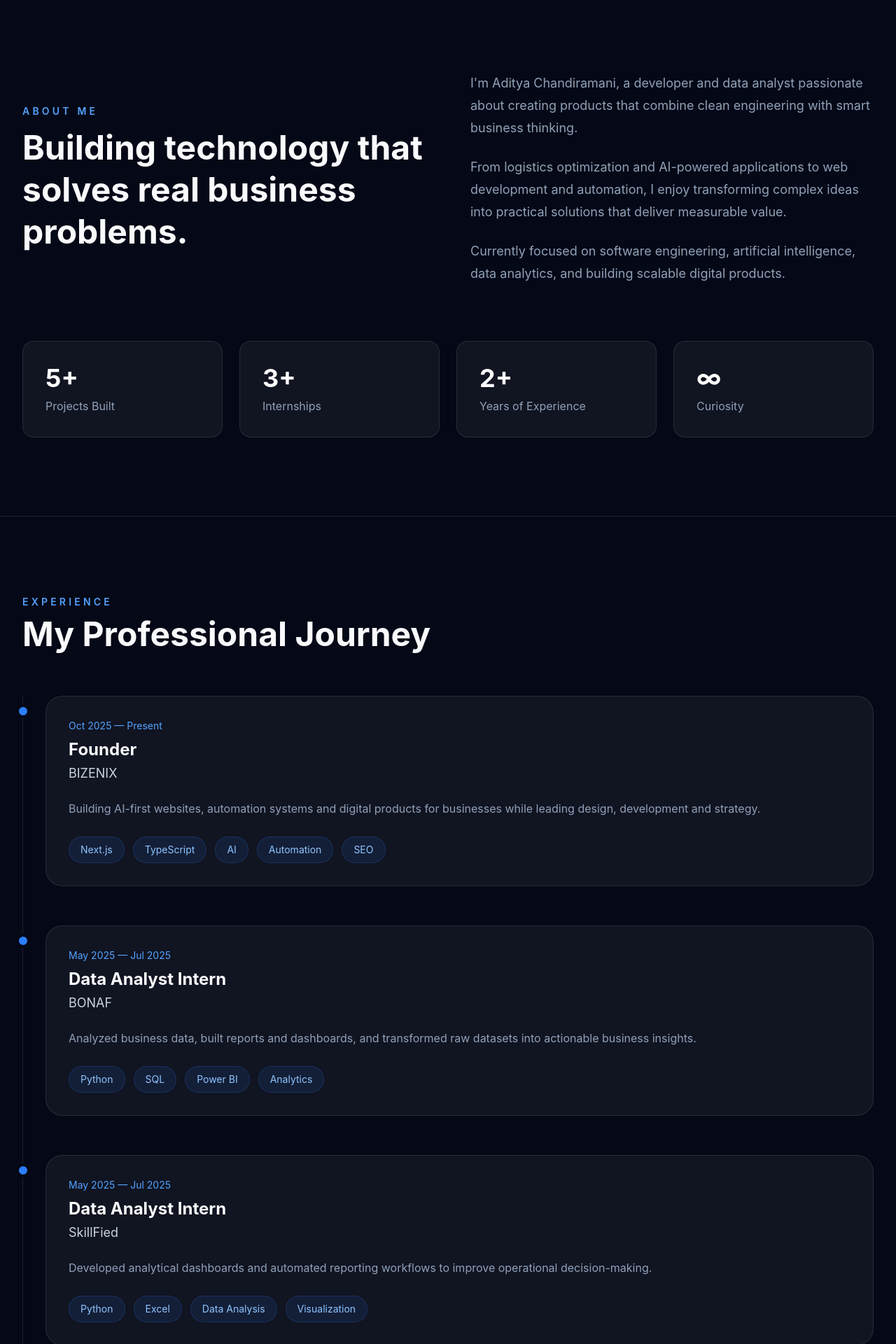
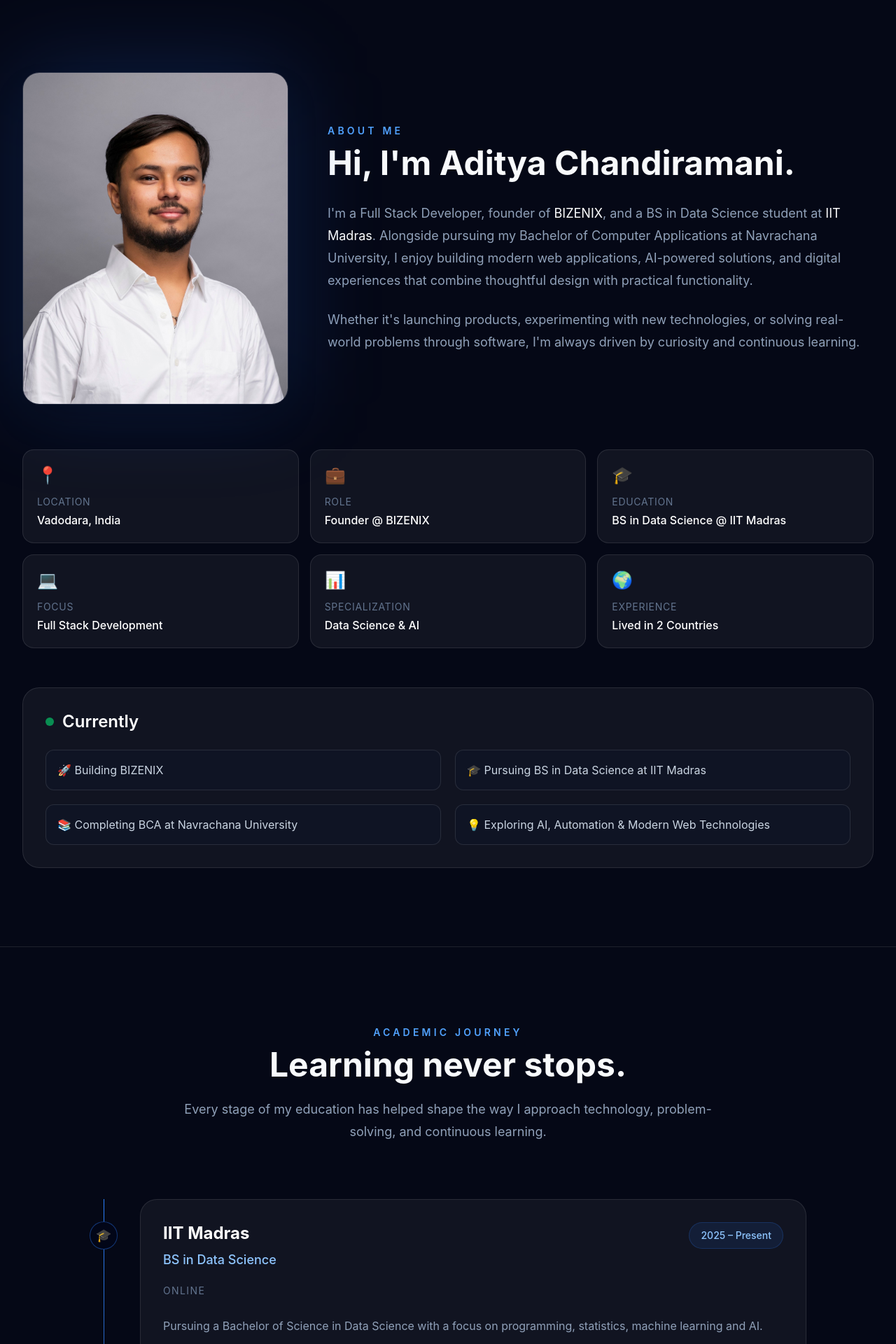
Before and after one commit to aditya-v-1312/ADITYA, a Next.js app: page /en in a window 1280 px wide. Shown: the part 880-2800 px from the top of the page at 70% size. Built offline with nearby package versions, Linux system fonts and the light colour scheme.

Commit message:
Updated ui/ux

```diff
--- a/src/app/[locale]/page.tsx
+++ b/src/app/[locale]/page.tsx
@@ -1,5 +1,6 @@
 import Hero from "@/components/hero/Hero";
 import About from "@/components/about/About";
+import Education from "@/components/education/Education";
 import Experience from "@/components/experience/Experience";
 import Projects from "@/components/projects/Projects";
 import Skills from "@/components/skills/Skills";
@@ -11,6 +12,7 @@ export default function HomePage() {
     <>
       <Hero />
       <About />
+      <Education />
       <Experience />
       <Projects />
       <Skills />
--- a/src/components/about/About.tsx
+++ b/src/components/about/About.tsx
@@ -1,69 +1,127 @@
+import Image from "next/image";
 import Container from "@/components/ui/Container";
+
+const facts = [
+  {
+    icon: "📍",
+    title: "Location",
+    value: "Vadodara, India",
+  },
+  {
+    icon: "💼",
+    title: "Role",
+    value: "Founder @ BIZENIX",
+  },
+  {
+    icon: "🎓",
+    title: "Education",
+    value: "BS in Data Science @ IIT Madras",
+  },
+  {
+    icon: "💻",
+    title: "Focus",
+    value: "Full Stack Development",
+  },
+  {
+    icon: "📊",
+    title: "Specialization",
+    value: "Data Science & AI",
+  },
+  {
+    icon: "🌍",
+    title: "Experience",
+    value: "Lived in 2 Countries",
+  },
+];
+
+const current = [
+  "🚀 Building BIZENIX",
+  "🎓 Pursuing BS in Data Science at IIT Madras",
+  "📚 Completing BCA at Navrachana University",
+  "💡 Exploring AI, Automation & Modern Web Technologies",
+];
 
 export default function About() {
   return (
     <section id="about" className="border-t border-white/10 py-28">
       <Container>
-        <div className="grid gap-16 lg:grid-cols-2 lg:items-center">
+        <div className="grid gap-14 lg:grid-cols-[380px_1fr] lg:items-center">
+          <div className="relative mx-auto w-full max-w-sm">
+            <div className="absolute inset-0 rounded-3xl bg-blue-500/20 blur-3xl" />
+
+            <Image
+              src="/images/profile.jpg"
+              alt="Aditya Chandiramani"
+              width={500}
+              height={650}
+              className="relative aspect-[4/5] rounded-3xl border border-white/10 object-cover shadow-2xl transition duration-500 hover:scale-[1.02]"
+            />
+          </div>
+
           <div>
             <p className="mb-3 text-sm font-semibold uppercase tracking-[0.3em] text-blue-400">
               About Me
             </p>
 
-            <h2 className="text-4xl font-bold leading-tight md:text-5xl">
-              Building technology that solves real business problems.
+            <h2 className="text-4xl font-bold md:text-5xl">
+              Hi, I'm Aditya Chandiramani.
             </h2>
-          </div>
 
-          <div className="space-y-6 text-lg leading-8 text-slate-400">
-            <p>
-              I'm Aditya Chandiramani, a developer and data analyst passionate
-              about creating products that combine clean engineering with smart
-              business thinking.
-            </p>
+            <div className="mt-8 space-y-6 text-lg leading-8 text-slate-400">
+              <p>
+                I'm a Full Stack Developer, founder of{" "}
+                <span className="text-white">BIZENIX</span>, and a BS in Data
+                Science student at{" "}
+                <span className="text-white">IIT Madras</span>. Alongside
+                pursuing my Bachelor of Computer Applications at Navrachana
+                University, I enjoy building modern web applications, AI-powered
+                solutions, and digital experiences that combine thoughtful
+                design with practical functionality.
+              </p>
 
-            <p>
-              From logistics optimization and AI-powered applications to web
-              development and automation, I enjoy transforming complex ideas
-              into practical solutions that deliver measurable value.
-            </p>
-
-            <p>
-              Currently focused on software engineering, artificial
-              intelligence, data analytics, and building scalable digital
-              products.
-            </p>
+              <p>
+                Whether it's launching products, experimenting with new
+                technologies, or solving real-world problems through software,
+                I'm always driven by curiosity and continuous learning.
+              </p>
+            </div>
           </div>
         </div>
 
-        <div className="mt-20 grid gap-6 md:grid-cols-2 xl:grid-cols-4">
-          {[
-            {
-              number: "5+",
-              label: "Projects Built",
-            },
-            {
-              number: "3+",
-              label: "Internships",
-            },
-            {
-              number: "2+",
-              label: "Years of Experience",
-            },
-            {
-              number: "∞",
-              label: "Curiosity",
-            },
-          ].map((item) => (
+        <div className="mt-16 grid gap-4 md:grid-cols-2 xl:grid-cols-3">
+          {facts.map((fact) => (
             <div
-              key={item.label}
-              className="rounded-2xl border border-white/10 bg-white/5 p-8 transition duration-300 hover:-translate-y-1 hover:border-blue-500/40"
+              key={fact.title}
+              className="rounded-2xl border border-white/10 bg-white/5 p-5 transition hover:border-blue-500/40 hover:bg-white/[0.07]"
             >
-              <h3 className="text-4xl font-bold text-white">{item.number}</h3>
+              <p className="text-2xl">{fact.icon}</p>
 
-              <p className="mt-2 text-slate-400">{item.label}</p>
+              <p className="mt-3 text-sm uppercase tracking-wider text-slate-500">
+                {fact.title}
+              </p>
+
+              <p className="mt-1 font-medium text-white">{fact.value}</p>
             </div>
           ))}
+        </div>
+
+        <div className="mt-14 rounded-3xl border border-white/10 bg-white/5 p-8">
+          <div className="mb-6 flex items-center gap-3">
+            <div className="h-3 w-3 animate-pulse rounded-full bg-green-400" />
+
+            <h3 className="text-2xl font-semibold text-white">Currently</h3>
+          </div>
+
+          <div className="grid gap-5 md:grid-cols-2">
+            {current.map((item) => (
+              <div
+                key={item}
+                className="rounded-xl border border-white/10 bg-slate-900/40 p-4 text-slate-300"
+              >
+                {item}
+              </div>
+            ))}
+          </div>
         </div>
       </Container>
     </section>
--- /dev/null
+++ b/src/components/education/Education.tsx
@@ -0,0 +1,85 @@
+import Container from "@/components/ui/Container";
+import { education } from "@/data/education";
+
+export default function Education() {
+  return (
+    <section id="education" className="border-t border-white/10 py-28">
+      <Container>
+        {/* Heading */}
+        <div className="mx-auto mb-20 max-w-3xl text-center">
+          <p className="mb-3 text-sm font-semibold uppercase tracking-[0.3em] text-blue-400">
+            Academic Journey
+          </p>
+
+          <h2 className="text-4xl font-bold md:text-5xl">
+            Learning never stops.
+          </h2>
+
+          <p className="mt-6 text-lg leading-8 text-slate-400">
+            Every stage of my education has helped shape the way I approach
+            technology, problem-solving, and continuous learning.
+          </p>
+        </div>
+
+        {/* Timeline */}
+        <div className="relative mx-auto max-w-5xl">
+          {/* Vertical Line */}
+          <div className="absolute left-5 top-0 hidden h-full w-px bg-gradient-to-b from-blue-500 via-blue-400/40 to-transparent md:block" />
+
+          <div className="space-y-10">
+            {education.map((item, index) => (
+              <div key={item.school} className="group relative flex gap-8">
+                {/* Timeline Dot */}
+                <div className="relative z-10 hidden md:flex">
+                  <div className="mt-8 flex h-10 w-10 items-center justify-center rounded-full border border-blue-500/40 bg-slate-950 text-lg transition duration-300 group-hover:scale-110 group-hover:border-blue-400">
+                    🎓
+                  </div>
+                </div>
+
+                {/* Card */}
+                <div className="flex-1 rounded-3xl border border-white/10 bg-white/5 p-8 transition duration-300 hover:-translate-y-1 hover:border-blue-500/40 hover:bg-white/[0.07]">
+                  <div className="flex flex-col gap-3 md:flex-row md:items-start md:justify-between">
+                    <div>
+                      <h3 className="text-2xl font-bold text-white">
+                        {item.school}
+                      </h3>
+
+                      <p className="mt-2 text-lg font-medium text-blue-300">
+                        {item.degree}
+                      </p>
+                    </div>
+
+                    <div className="rounded-full border border-blue-500/20 bg-blue-500/10 px-4 py-2 text-sm font-medium text-blue-300">
+                      {item.duration}
+                    </div>
+                  </div>
+
+                  <p className="mt-5 text-sm uppercase tracking-widest text-slate-500">
+                    {item.location}
+                  </p>
+
+                  <p className="mt-6 leading-8 text-slate-400">
+                    {item.description}
+                  </p>
+
+                  {item.highlights && item.highlights.length > 0 && (
+                    <div className="mt-6 flex flex-wrap gap-3">
+                      {item.highlights.map((highlight) => (
+                        <span
+                          key={highlight}
+                          className="rounded-full border border-white/10 bg-slate-900/60 px-4 py-2 text-sm text-slate-300"
+                        >
+                          {highlight}
+                        </span>
+                      ))}
+                    </div>
+                  )}
+                </div>
+              </div>
+            ))}
+          </div>
+        </div>
+      </Container>
+    </section>
+  );
+}
--- a/src/components/experience/Experience.tsx
+++ b/src/components/experience/Experience.tsx
@@ -1,42 +1,95 @@
+"use client";
+
+import { useState } from "react";
+import { motion, AnimatePresence } from "framer-motion";
 import Container from "@/components/ui/Container";
 import { experiences } from "@/data/experience";
 
 export default function Experience() {
+  const [active, setActive] = useState(0);
+
   return (
     <section id="experience" className="border-t border-white/10 py-28">
       <Container>
-        <div className="mb-16">
+        <div className="mx-auto mb-20 max-w-3xl text-center">
           <p className="mb-3 text-sm font-semibold uppercase tracking-[0.3em] text-blue-400">
             Experience
           </p>
 
           <h2 className="text-4xl font-bold md:text-5xl">
-            My Professional Journey
+            Building through every opportunity.
           </h2>
+
+          <p className="mt-6 text-lg text-slate-400">
+            From internships to entrepreneurship, every role has shaped my
+            technical and business perspective.
+          </p>
         </div>
 
-        <div className="relative border-l border-white/10 pl-8">
+        {/* Desktop Timeline */}
+        <div className="hidden md:block">
+          <div className="relative mb-16">
+            <div className="absolute top-5 left-0 h-[2px] w-full bg-white/10" />
+
+            <div className="relative flex justify-between">
               {experiences.map((exp, index) => (
-            <div
-              key={exp.company + index}
-              className="group relative mb-14 last:mb-0"
+                <button
+                  key={exp.company}
+                  onClick={() => setActive(index)}
+                  className="flex flex-col items-center"
                 >
-              {/* Timeline Dot */}
-              <div className="absolute -left-[42px] top-3 h-5 w-5 rounded-full border-4 border-[#050816] bg-blue-500 transition-all duration-300 group-hover:scale-125 group-hover:bg-cyan-400" />
+                  <motion.div
+                    animate={{
+                      scale: active === index ? 1.2 : 1,
+                    }}
+                    className={`z-10 flex h-10 w-10 items-center justify-center rounded-full border transition-all duration-300 ${
+                      active === index
+                        ? "border-blue-400 bg-blue-500 shadow-lg shadow-blue-500/40"
+                        : "border-white/20 bg-slate-900"
+                    }`}
+                  />
 
-              <div className="rounded-3xl border border-white/10 bg-white/5 p-8 transition-all duration-300 hover:-translate-y-1 hover:border-blue-500/40 hover:bg-white/10">
-                <p className="text-sm text-blue-400">{exp.period}</p>
+                  <span
+                    className={`mt-4 text-sm font-semibold ${
+                      active === index ? "text-white" : "text-slate-500"
+                    }`}
+                  >
+                    {exp.company}
+                  </span>
 
-                <h3 className="mt-2 text-2xl font-bold">{exp.role}</h3>
+                  <span className="mt-1 text-xs text-slate-500">
+                    {exp.period}
+                  </span>
+                </button>
+              ))}
+            </div>
+          </div>
 
-                <p className="mt-1 text-lg text-slate-300">{exp.company}</p>
+          <AnimatePresence mode="wait">
+            <motion.div
+              key={active}
+              initial={{ opacity: 0, y: 25 }}
+              animate={{ opacity: 1, y: 0 }}
+              exit={{ opacity: 0, y: -25 }}
+              transition={{ duration: 0.35 }}
+              className="rounded-3xl border border-white/10 bg-white/5 p-10"
+            >
+              <p className="text-blue-400">{experiences[active].period}</p>
 
-                <p className="mt-5 leading-8 text-slate-400">
-                  {exp.description}
+              <h3 className="mt-2 text-3xl font-bold text-white">
+                {experiences[active].role}
+              </h3>
+
+              <h4 className="mt-1 text-xl text-slate-300">
+                {experiences[active].company}
+              </h4>
+
+              <p className="mt-6 leading-8 text-slate-400">
+                {experiences[active].description}
               </p>
 
-                <div className="mt-6 flex flex-wrap gap-3">
-                  {exp.skills.map((skill) => (
+              <div className="mt-8 flex flex-wrap gap-3">
+                {experiences[active].skills.map((skill) => (
                   <span
                     key={skill}
                     className="rounded-full border border-blue-500/20 bg-blue-500/10 px-4 py-2 text-sm text-blue-300"
@@ -45,6 +98,34 @@ export default function Experience() {
                   </span>
                 ))}
               </div>
+            </motion.div>
+          </AnimatePresence>
+        </div>
+
+        {/* Mobile */}
+        <div className="space-y-6 md:hidden">
+          {experiences.map((exp) => (
+            <div
+              key={exp.company}
+              className="rounded-3xl border border-white/10 bg-white/5 p-6"
+            >
+              <p className="text-sm text-blue-400">{exp.period}</p>
+
+              <h3 className="mt-2 text-2xl font-bold text-white">{exp.role}</h3>
+
+              <h4 className="text-slate-300">{exp.company}</h4>
+
+              <p className="mt-4 text-slate-400">{exp.description}</p>
+
+              <div className="mt-5 flex flex-wrap gap-2">
+                {exp.skills.map((skill) => (
+                  <span
+                    key={skill}
+                    className="rounded-full border border-blue-500/20 bg-blue-500/10 px-3 py-1 text-sm text-blue-300"
+                  >
+                    {skill}
+                  </span>
+                ))}
               </div>
             </div>
           ))}
--- a/src/components/layout/Navbar.tsx
+++ b/src/components/layout/Navbar.tsx
@@ -4,10 +4,11 @@ import Link from "next/link";
 import Container from "@/components/ui/Container";
 
 const links = [
-  { name: "About", href: "#about" },
-  { name: "Experience", href: "#experience" },
-  { name: "Projects", href: "#projects" },
-  { name: "Contact", href: "#contact" },
+  { label: "Education", href: "#education" },
+  { label: "Experience", href: "#experience" },
+  { label: "Projects", href: "#projects" },
+  { label: "Skills", href: "#skills" },
+  { label: "Contact", href: "#contact" },
 ];
 
 export default function Navbar() {
@@ -27,11 +28,11 @@ export default function Navbar() {
         <nav className="hidden items-center gap-10 md:flex">
           {links.map((link) => (
             <a
-              key={link.name}
+              key={link.label}
               href={link.href}
               className="relative text-sm font-medium tracking-wide text-slate-300 transition duration-300 hover:text-white after:absolute after:-bottom-1 after:left-0 after:h-0.5 after:w-0 after:bg-blue-500 after:transition-all after:duration-300 hover:after:w-full"
             >
-              {link.name}
+              {link.label}
             </a>
           ))}
         </nav>
--- a/src/data/education.ts
+++ b/src/data/education.ts
@@ -0,0 +1,45 @@
+export const education = [
+  {
+    school: "IIT Madras",
+    degree: "BS in Data Science",
+    duration: "2025 – Present",
+    location: "Online",
+    description:
+      "Pursuing a Bachelor of Science in Data Science with a focus on programming, statistics, machine learning and AI.",
+    highlights: [
+      "Data Science",
+      "Machine Learning",
+      "Python",
+      "Statistics",
+      "AI",
+    ],
+  },
+  {
+    school: "Navrachana University",
+    degree: "Bachelor of Computer Applications",
+    duration: "2024 – Present",
+    location: "Vadodara, India",
+    description:
+      "Building a strong foundation in computer science, software engineering and web development.",
+    highlights: [
+      "Software Engineering",
+      "Web Development",
+      "Databases",
+      "Leadership",
+    ],
+  },
+  {
+    school: "Lycée Français Charlemagne",
+    degree: "French Baccalaureate (Science)",
+    duration: "2012 – 2023",
+    location: "Pointe-Noire, Republic of the Congo",
+    description:
+      "Completed the French Baccalaureate with Mathematics and Physics-Chemistry specializations.",
+    highlights: [
+      "76.1%",
+      "Mathematics",
+      "Physics & Chemistry",
+      "European Section",
+    ],
+  },
+];
--- a/src/data/experience.ts
+++ b/src/data/experience.ts
@@ -1,11 +1,42 @@
 export const experiences = [
   {
-    period: "Oct 2025 — Present",
-    company: "BIZENIX",
-    role: "Founder",
+    period: "Dec 2023 — Jan 2024",
+    company: "Ste Topchine SARLU",
+    role: "Business & Logistics Intern",
     description:
-      "Building AI-first websites, automation systems and digital products for businesses while leading design, development and strategy.",
-    skills: ["Next.js", "TypeScript", "AI", "Automation", "SEO"],
+      "Managed client accounts, maintained Excel dashboards for sales and inventory, and handled bilingual documentation across logistics and import/export operations.",
+    skills: [
+      "Excel",
+      "Import / Export",
+      "Sales",
+      "French",
+      "Data Management",
+      "Logistics",
+    ],
+  },
+
+  {
+    period: "Jul 2024 — Aug 2024",
+    company: "SOCOTRANS",
+    role: "Logistics Intern",
+    description:
+      "Supported logistics operations, coordinated compliance documentation, and participated in government vessel inspections while working entirely in French within a multinational environment.",
+    skills: [
+      "Logistics",
+      "Regulatory Compliance",
+      "French",
+      "International Logistics",
+      "Operations",
+    ],
+  },
+
+  {
+    period: "Dec 2024 — Jan 2025",
+    company: "Basant Nihalani & Co.",
+    role: "Supply Chain Intern",
+    description:
+      "Assisted with logistics operations, documentation, and business workflow optimization while gaining practical exposure to supply chain processes.",
+    skills: ["Operations", "Logistics", "Business", "Supply Chain"],
   },
 
   {
@@ -27,42 +58,11 @@ export const experiences = [
   },
 
   {
-    period: "Jul 2024 — Aug 2024",
-    company: "SOCOTRANS",
-    role: "Logistics Intern",
+    period: "Oct 2025 — Present",
+    company: "BIZENIX",
+    role: "Founder",
     description:
-      "Supported logistics operations, coordinated compliance documentation, and participated in government vessel inspections while working entirely in French within a multinational environment.",
-    skills: [
-      "Logistics",
-      "Regulatory Compliance",
-      "French",
-      "International Logistics",
-      "Operations",
-    ],
-  },
-
-  {
-    period: "Dec 2023 — Jan 2024",
-    company: "Ste Topchine SARLU",
-    role: "Business & Logistics Intern",
-    description:
-      "Managed client accounts, maintained Excel dashboards for sales and inventory, and handled bilingual documentation across logistics and import/export operations.",
-    skills: [
-      "Excel",
-      "Import / Export",
-      "Sales",
-      "French",
-      "Data Management",
-      "Logistics",
-    ],
-  },
-
-  {
-    period: "Dec 2024 — Jan 2025",
-    company: "Basant Nihalani & Co.",
-    role: "Supply Chain Intern",
-    description:
-      "Assisted with logistics operations, documentation, and business workflow optimization while gaining practical exposure to supply chain processes.",
-    skills: ["Operations", "Logistics", "Business"],
+      "Building AI-first websites, automation systems, and digital products for businesses while leading product strategy, design, and full-stack development.",
+    skills: ["Next.js", "TypeScript", "AI", "Automation", "SEO"],
   },
 ];
```
Also changed, not shown: public/images/profile.jpg (added). Lines whose indentation alone changed are shown as unchanged.
